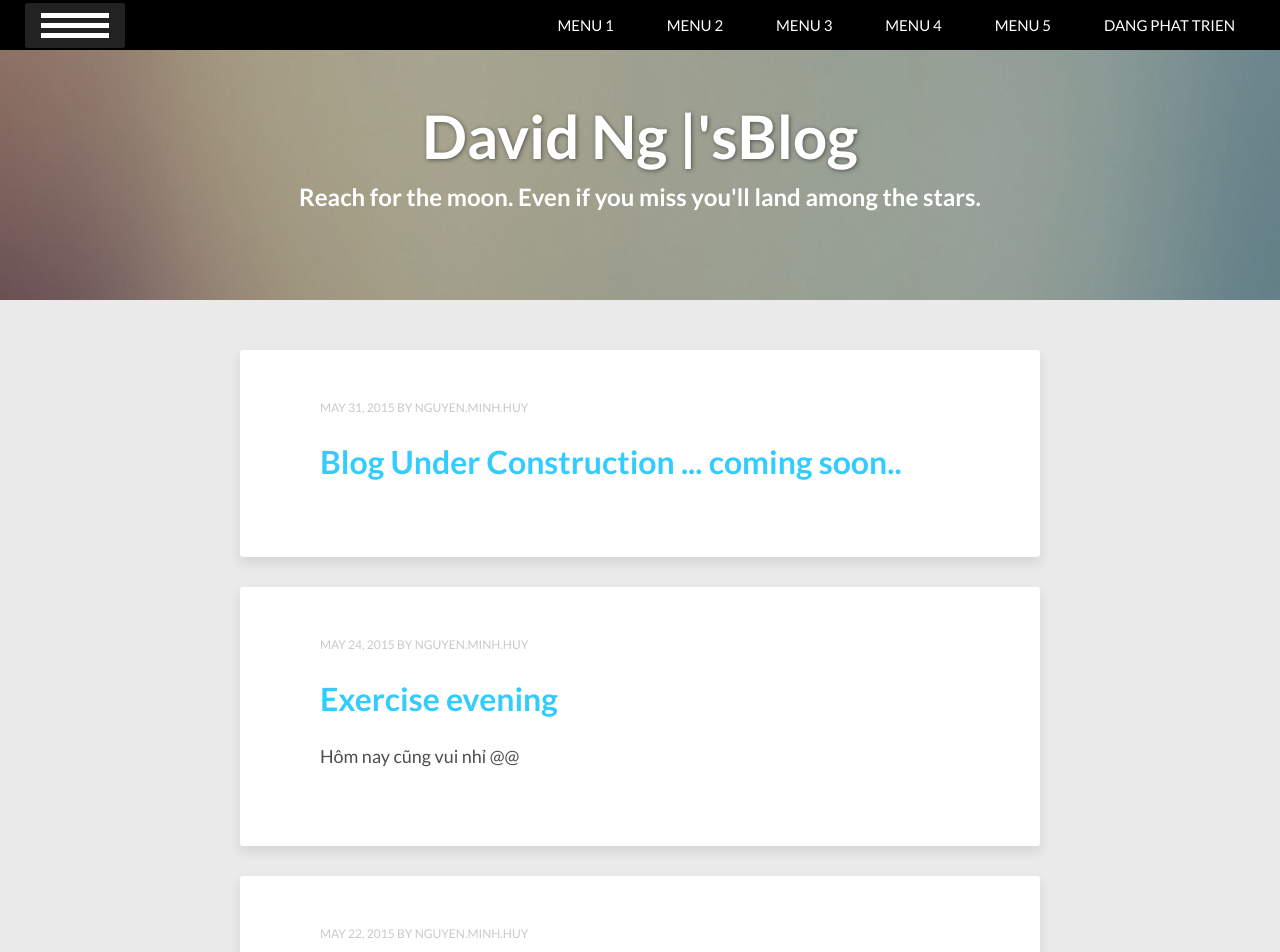
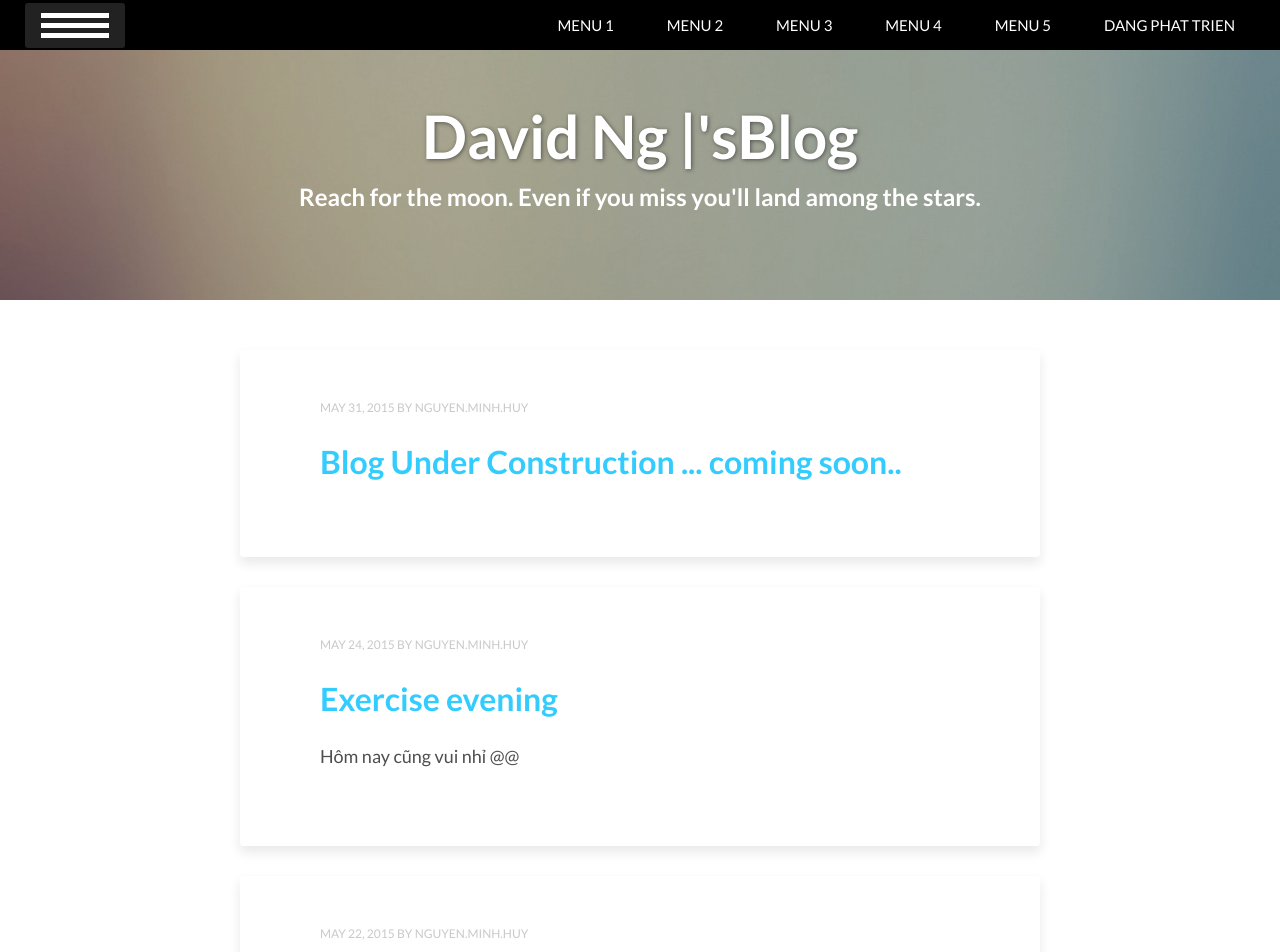
Before and after one commit to vareisen/vareisen.github.io, a Jekyll site: the page built from index.html, in a window 1280 px wide and 1400 px high. Shown: the top 952 px of the window. Built offline with Jekyll 4.4.1, drawn with Linux system fonts in a browser that asks for light colours; the list of posts is cut into pages by our own code; comment, search, counter and statistics services are not loaded.

Commit message:
Update _page.scss

```diff
--- a/_sass/_page.scss
+++ b/_sass/_page.scss
@@ -2,7 +2,7 @@ body {
 	margin: 0;
 	padding: 0;
 	width: 100%;
-	background-color: #eaeaea;
+	background-color: #fff;
 	// background-image: url(http://i.imgur.com/i5nhUmj.jpg);
 	background-repeat: repeat;
 	background-attachment: fixed;
```
